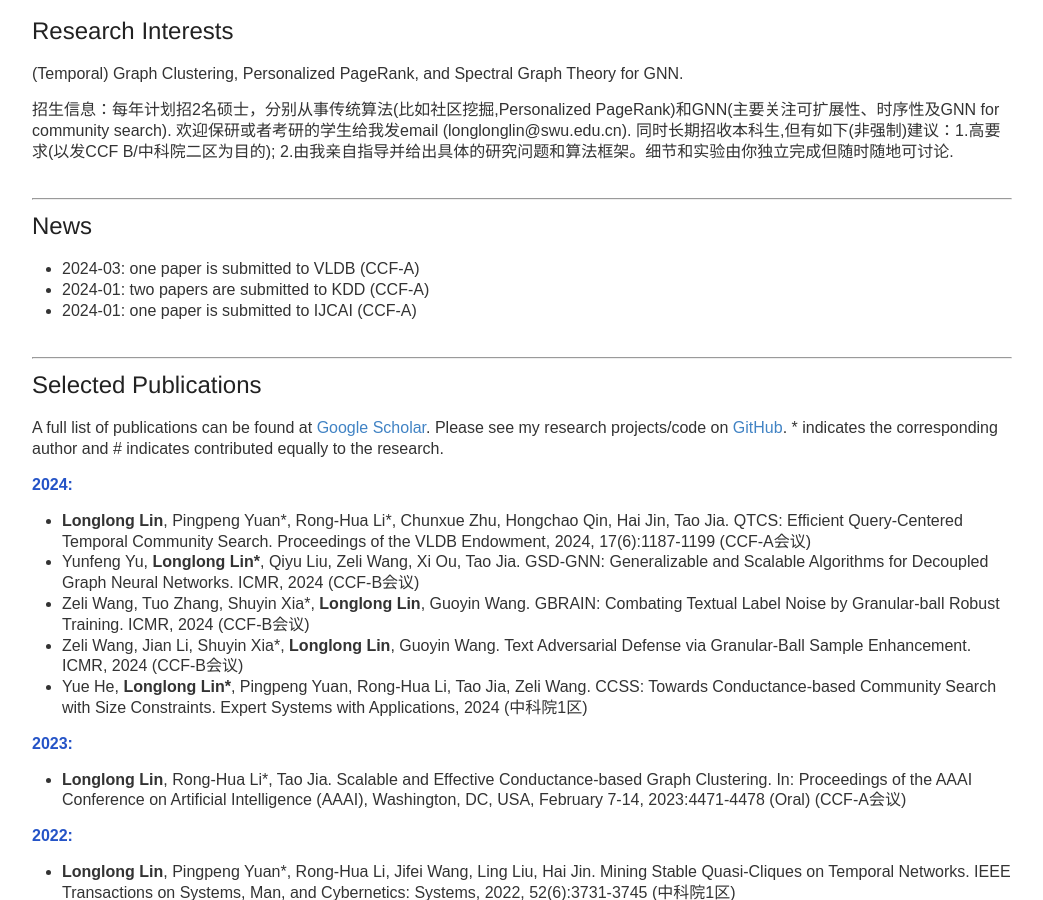
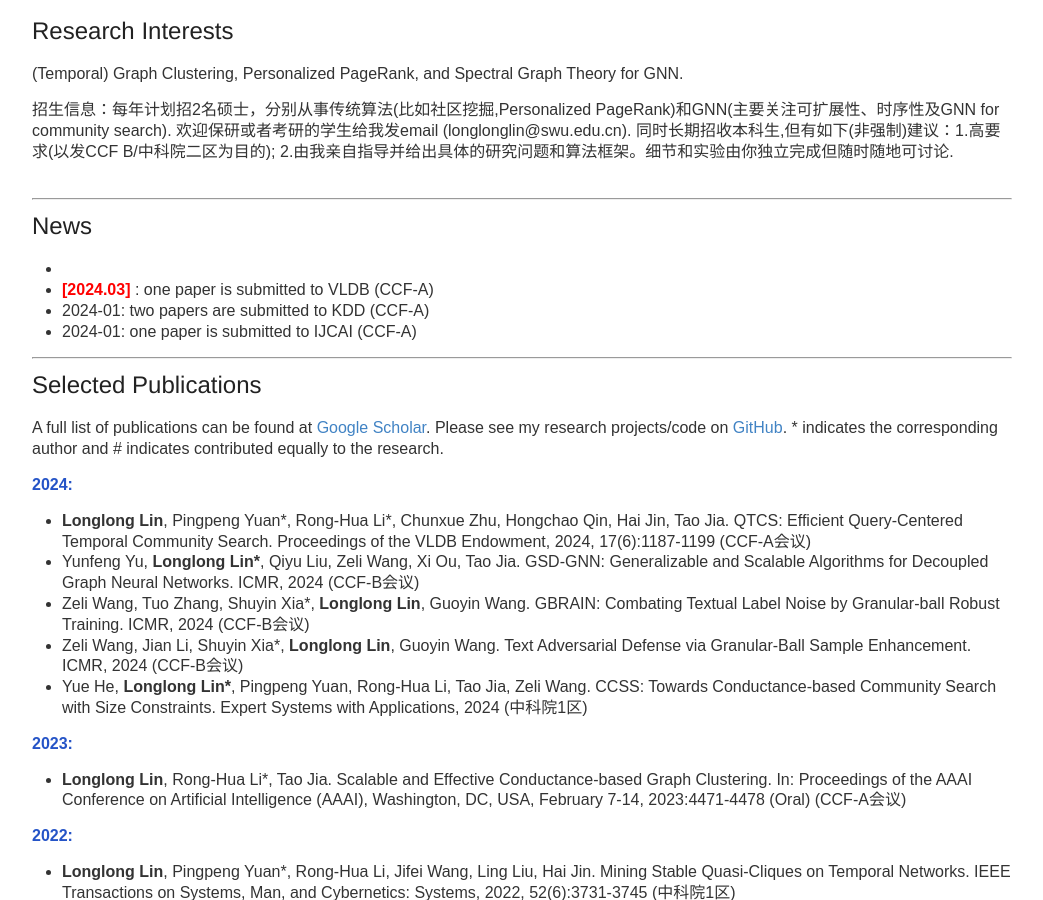
Before and after one commit to longlonglin/longlonglin.github.io, a Jekyll site: the page built from index.md, in a window 1280 px wide and 900 px high, scrolled down 347 px. Shown: the whole window, without its empty margins (118-1161 px from the left). Built offline with Jekyll 4.4.1, drawn with Linux system fonts in a browser that asks for light colours; our own code applies the rules of GitHub Pages for plain Markdown files.

Commit message:
Update index.md

```diff
--- a/index.md
+++ b/index.md
@@ -14,10 +14,13 @@ Longlon Lin is an Associate Professor at the [College of Computer and Informatio
 
 ___
 ## News
-* 2024-03: one paper is submitted to VLDB  (CCF-A)
+* <li> <b> <font color="#FF0000">[2024.03]</font> </b>: one paper is submitted to VLDB  (CCF-A)
 * 2024-01: two papers are submitted to KDD  (CCF-A)
 * 2024-01: one paper is submitted to IJCAI  (CCF-A)
-<br><br>
+
+
+
+
 
 ___
 ## Selected Publications
```
